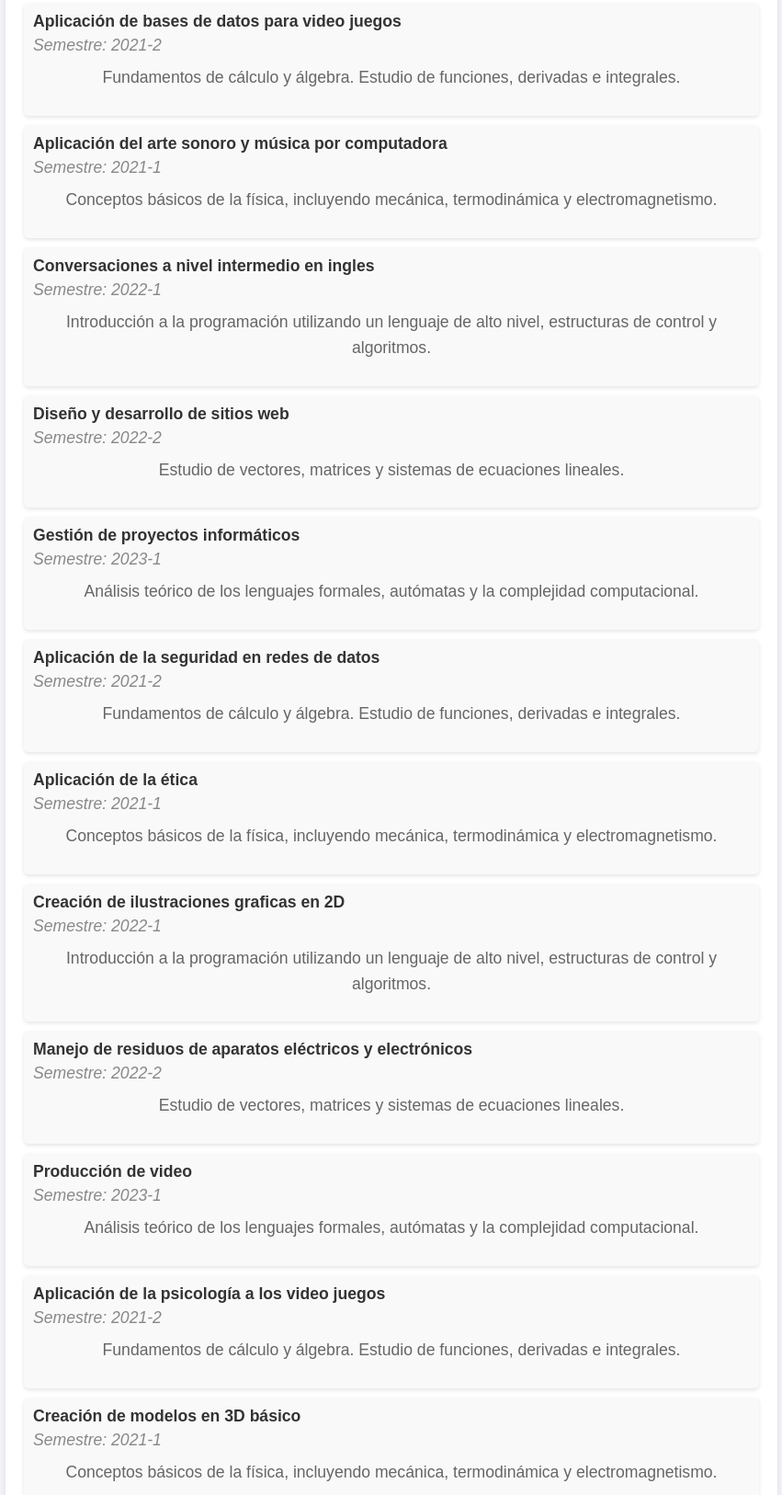
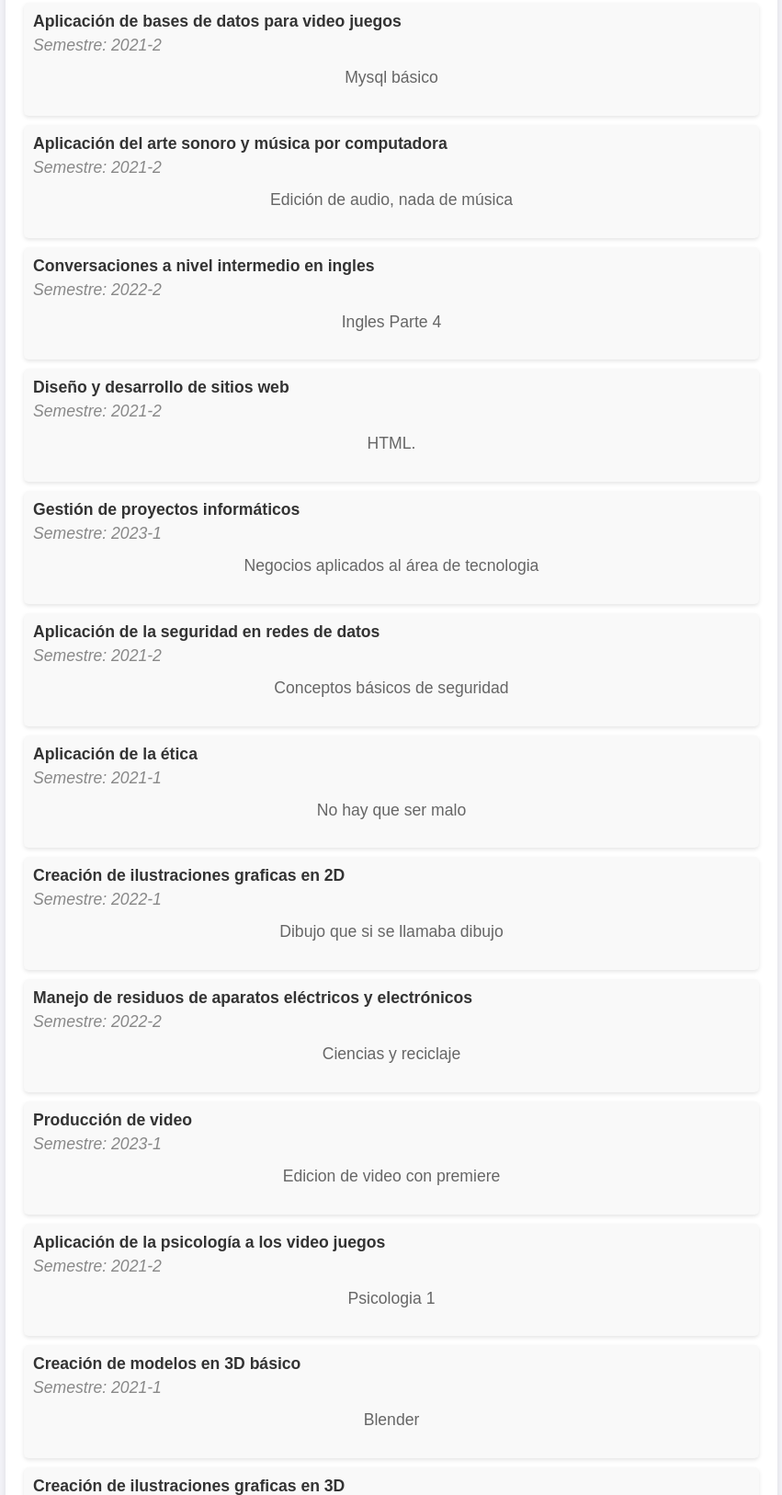
Before and after one commit to UFG-MGallardo/Lab_Github_Pages, a plain HTML site: page index.html in a window 1280 px wide. Shown: the part 2206-3832 px from the top of the page at 92% size, without its empty margins (214-1065 px from the left). Drawn offline with Linux system fonts and the light colour scheme.

Commit message:
descripciones materias 2

```diff
--- a/index.html
+++ b/index.html
@@ -81,7 +81,7 @@
                 </li>
                 <li>
                     <span class="course-name">Diseño de video juegos en 2D</span>
-                    <span class="semester">Semestre: 2022-2</span>
+                    <span class="semester">Semestre: 2021-1</span>
                     <p class="course-description">Uso de Adobe Illustrator</p>
                 </li>
                 <li>
@@ -92,77 +92,77 @@
                 <li>
                     <span class="course-name">Aplicación de bases de datos para video juegos</span>
                     <span class="semester">Semestre: 2021-2</span>
-                    <p class="course-description">Fundamentos de cálculo y álgebra. Estudio de funciones, derivadas e integrales.</p>
+                    <p class="course-description">Mysql básico</p>
                 </li>
                 <li>
                     <span class="course-name">Aplicación del arte sonoro y música por computadora</span>
-                    <span class="semester">Semestre: 2021-1</span>
-                    <p class="course-description">Conceptos básicos de la física, incluyendo mecánica, termodinámica y electromagnetismo.</p>
+                    <span class="semester">Semestre: 2021-2</span>
+                    <p class="course-description">Edición de audio, nada de música</p>
                 </li>
                 <li>
                     <span class="course-name">Conversaciones a nivel intermedio en ingles</span>
-                    <span class="semester">Semestre: 2022-1</span>
-                    <p class="course-description">Introducción a la programación utilizando un lenguaje de alto nivel, estructuras de control y algoritmos.</p>
+                    <span class="semester">Semestre: 2022-2</span>
+                    <p class="course-description">Ingles Parte 4</p>
                 </li>
                 <li>
                     <span class="course-name">Diseño y desarrollo de sitios web</span>
-                    <span class="semester">Semestre: 2022-2</span>
-                    <p class="course-description">Estudio de vectores, matrices y sistemas de ecuaciones lineales.</p>
+                    <span class="semester">Semestre: 2021-2</span>
+                    <p class="course-description">HTML.</p>
                 </li>
                 <li>
                     <span class="course-name">Gestión de proyectos informáticos</span>
                     <span class="semester">Semestre: 2023-1</span>
-                    <p class="course-description">Análisis teórico de los lenguajes formales, autómatas y la complejidad computacional.</p>
+                    <p class="course-description">Negocios aplicados al área de tecnologia</p>
                 </li>
                 <li>
                     <span class="course-name">Aplicación de la seguridad en redes de datos</span>
                     <span class="semester">Semestre: 2021-2</span>
-                    <p class="course-description">Fundamentos de cálculo y álgebra. Estudio de funciones, derivadas e integrales.</p>
+                    <p class="course-description">Conceptos básicos de seguridad</p>
                 </li>
                 <li>
                     <span class="course-name">Aplicación de la ética</span>
                     <span class="semester">Semestre: 2021-1</span>
-                    <p class="course-description">Conceptos básicos de la física, incluyendo mecánica, termodinámica y electromagnetismo.</p>
+                    <p class="course-description">No hay que ser malo</p>
                 </li>
                 <li>
                     <span class="course-name">Creación de ilustraciones graficas en 2D</span>
                     <span class="semester">Semestre: 2022-1</span>
-                    <p class="course-description">Introducción a la programación utilizando un lenguaje de alto nivel, estructuras de control y algoritmos.</p>
+                    <p class="course-description">Dibujo que si se llamaba dibujo</p>
                 </li>
                 <li>
                     <span class="course-name">Manejo de residuos de aparatos eléctricos y electrónicos</span>
                     <span class="semester">Semestre: 2022-2</span>
-                    <p class="course-description">Estudio de vectores, matrices y sistemas de ecuaciones lineales.</p>
+                    <p class="course-description">Ciencias y reciclaje</p>
                 </li>
                 <li>
                     <span class="course-name">Producción de video</span>
                     <span class="semester">Semestre: 2023-1</span>
-                    <p class="course-description">Análisis teórico de los lenguajes formales, autómatas y la complejidad computacional.</p>
+                    <p class="course-description">Edicion de video con premiere</p>
                 </li>
                 <li>
                     <span class="course-name">Aplicación de la psicología a los video juegos</span>
                     <span class="semester">Semestre: 2021-2</span>
-                    <p class="course-description">Fundamentos de cálculo y álgebra. Estudio de funciones, derivadas e integrales.</p>
+                    <p class="course-description">Psicologia 1</p>
                 </li>
                 <li>
                     <span class="course-name">Creación de modelos en 3D básico</span>
                     <span class="semester">Semestre: 2021-1</span>
-                    <p class="course-description">Conceptos básicos de la física, incluyendo mecánica, termodinámica y electromagnetismo.</p>
+                    <p class="course-description">Blender</p>
                 </li>
                 <li>
                     <span class="course-name">Creación de ilustraciones graficas en 3D</span>
                     <span class="semester">Semestre: 2022-1</span>
-                    <p class="course-description">Introducción a la programación utilizando un lenguaje de alto nivel, estructuras de control y algoritmos.</p>
+                    <p class="course-description">Zbrush</p>
                 </li>
                 <li>
                     <span class="course-name">Diseño de video juegos en 3D</span>
                     <span class="semester">Semestre: 2022-2</span>
-                    <p class="course-description">Estudio de vectores, matrices y sistemas de ecuaciones lineales.</p>
+                    <p class="course-description"></p>
                 </li>
                 <li>
                     <span class="course-name">Modelamiento de protopitos y aplicación en consolas de videojuegos</span>
                     <span class="semester">Semestre: 2023-1</span>
-                    <p class="course-description">Análisis teórico de los lenguajes formales, autómatas y la complejidad computacional.</p>
+                    <p class="course-description">Unity para juegos en 3D</p>
                 </li>
             </ul>
         </div>
```
